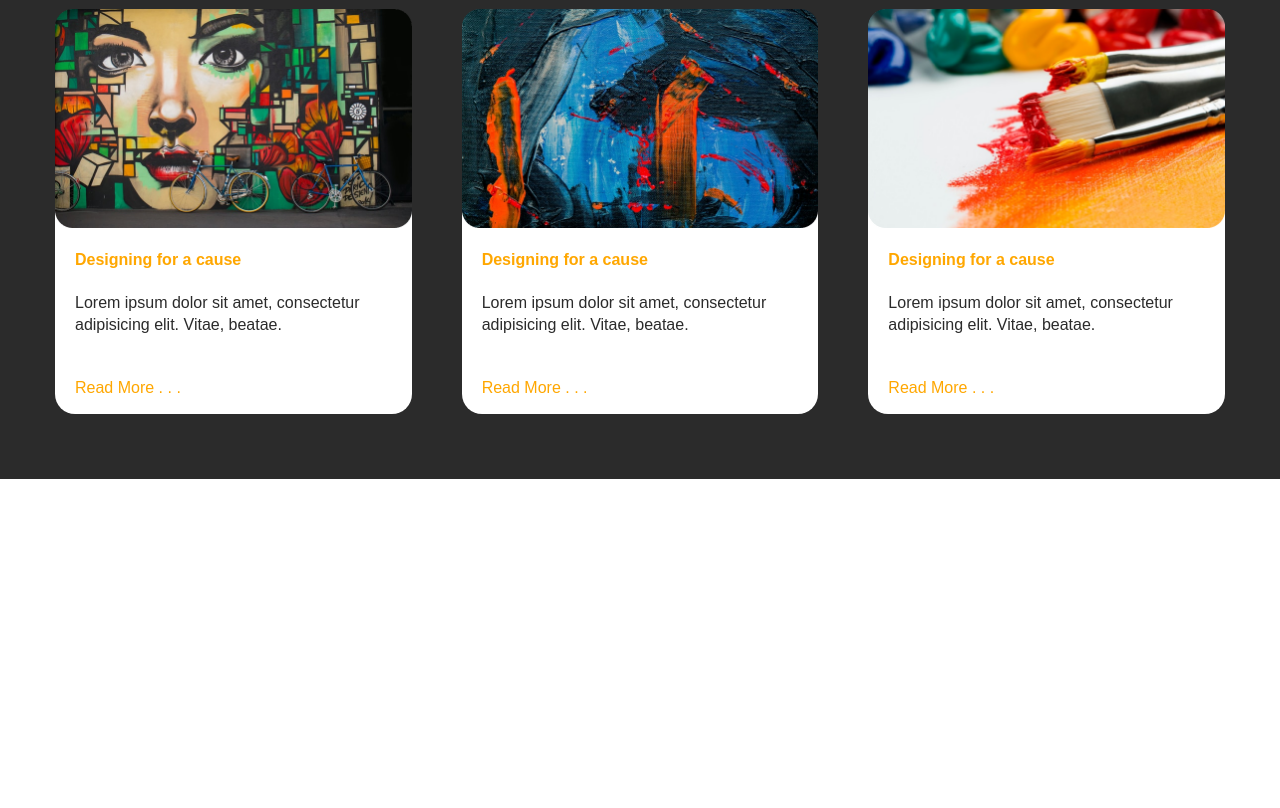
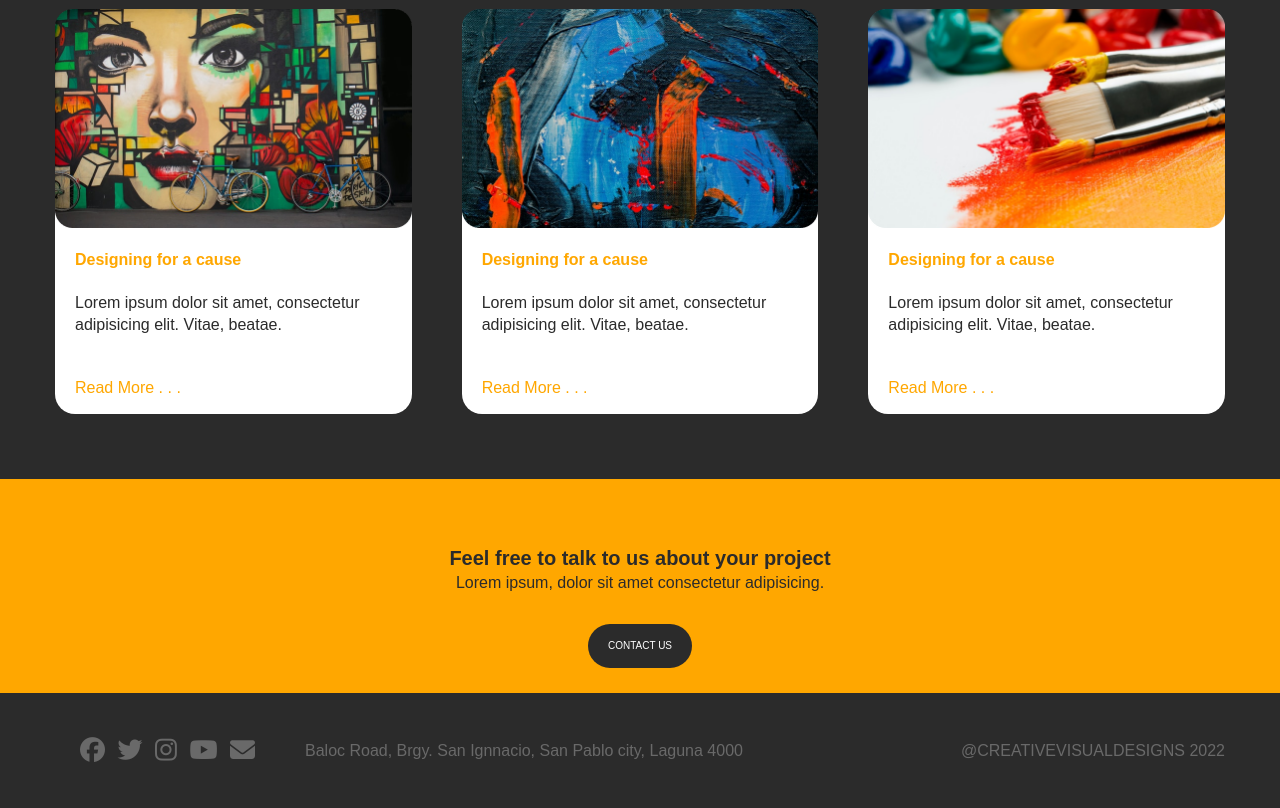
Before and after one commit to KureijiKaela/Basic-CVD, a plain HTML site: page index.html in a window 1280 px wide. Shown: the part 2054-2862 px from the top of the page. Before the commit the page ends 2533 px from the top, so only its background shows below. Drawn offline with Linux system fonts and the light colour scheme.

Commit message:
free 100%

```diff
--- a/index.html
+++ b/index.html
@@ -129,9 +129,34 @@
                     <h4>Designing for a cause</h4>
                     <p>Lorem ipsum dolor sit amet, consectetur adipisicing elit. Vitae, beatae.</p>
                     <a href="">Read More . . .</a>
+
                 </div>
             </div>
+</section>
+<section class="free">
+    <div class="container">
+        <div class="free__wrapper">
+            <h3>Feel free to talk to us about your project</h3>
+            <p>Lorem ipsum, dolor sit amet consectetur adipisicing.</p>
+            <a href="btn br--primary">CONTACT US</a>
         </div>
     </div>
 </section>
+<footer class="footer">
+    <div class="container">
+      <div class="footer__wrapper">
+        <div class="footer__social">
+          <ul>
+            <li><a href=""><i class="fa-brands fa-facebook"></i></a></li>
+            <li><a href=""><i class="fa-brands fa-twitter"></i></a></li>
+            <li><a href=""><i class="fa-brands fa-instagram"></i></a></li>
+            <li><a href=""><i class="fa-brands fa-youtube"></i></a></li>
+            <li><a href=""><i class="fa-solid fa-envelope"></i></a></li>
+          </ul>
+          <p>Baloc Road, Brgy. San Ignnacio, San Pablo city, Laguna 4000</p>
+        </div>
+        <p>@CREATIVEVISUALDESIGNS 2022</p>
+      </div>
+    </div>
+  </footer>
 </html>
--- a/style.css
+++ b/style.css
@@ -434,7 +434,77 @@ color: #ffa700;
     }
 
   }
+  .free{
+    background: #ffa700;
+  }
+  .free .free__wrapper{
+    padding-top: 5rem;
+    padding-bottom: 1rem;
+    text-align: center;
+  }
+  .free .free__wrapper h3{
+    font-size: 2rem;
+    font-weight: 800;
+  }
+  .free .free__wrapper p{
+    padding-bottom: 3rem;
+  }
+.free .free__wrapper a{
+  background-color: #2b2b2b;
+  display: inline-block;
+  padding: 1.5rem 2rem;
+  border-radius:5rem;
+  color: #ffffffff;
+  font-size: 1rem;
+}
+.free .free__wrapper a:hover{
+  scale: 1.1;
+}
+@media screen and (max-width:500px){
+  .free .free__wrapper{
+    text-align: center;
+    padding-left: 2rem;
+  }
+  .free .free__wrapper p{
+margin-top: 1rem;
+  }
 
+
+}
+/* FOOTER */
+.footer {
+  background: #2b2b2b;
+  width: 100%;
+}
+.footer .footer__wrapper {
+  display: flex;
+  justify-content: space-between;
+}
+.footer .footer__social {
+  display: flex;
+  flex-direction: row;
+  padding: 2.5rem;
+  gap: 5rem;
+}
+.footer .footer__wrapper ul li a {
+  color: dimgray;
+  font-size: 2.5rem;
+}
+.footer .footer__wrapper ul {
+  display: flex;
+  gap: 1.25rem;
+}
+.footer p {
+  color: dimgray;
+  display: flex;
+  align-items: center;
+}
+@media screen and (max-width: 500px) {
+  .footer .footer__wrapper {
+    display: flex;
+    flex-direction: column;
+  }
+}
   /* repeatable patterns */
   .btn{
     display: inline-block;
```
